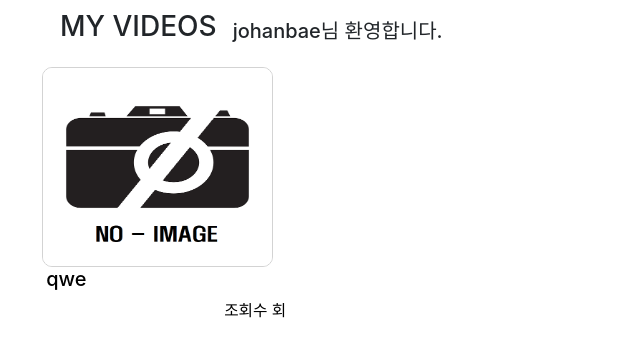
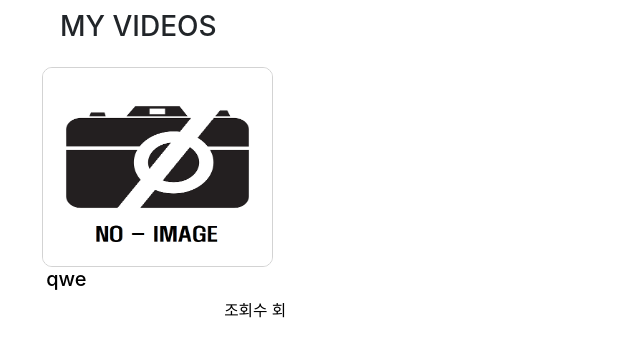
Before and after one commit to yohanbaeyo/Django_SharingVideos, a Django app: page /video/myVideos in a window 1280 px wide. Shown: the part 63-420 px from the top of the page, without its empty margins (0-640 px from the left). Run offline with Django 3.2, Linux system fonts and the light colour scheme; a user stored in the database is signed in; data comes from the database, SQL or seed files in the repository; some libraries are stand-ins or nearby versions.

Commit message:
Republished Test :

```diff
--- a/main/templates/video/myVideos.html
+++ b/main/templates/video/myVideos.html
@@ -190,7 +190,6 @@
 
     <div style="display:flex; align-items: flex-end;">
         <h3 style="margin-left: 60px; margin-top:10px;">MY VIDEOS</h3>
-    <h5 style="margin-left:1rem;">{{user.get_username}}님 환영합니다.</h5>
     </div>
     <div class="main-container">
     {% for i in videoList %}
```
